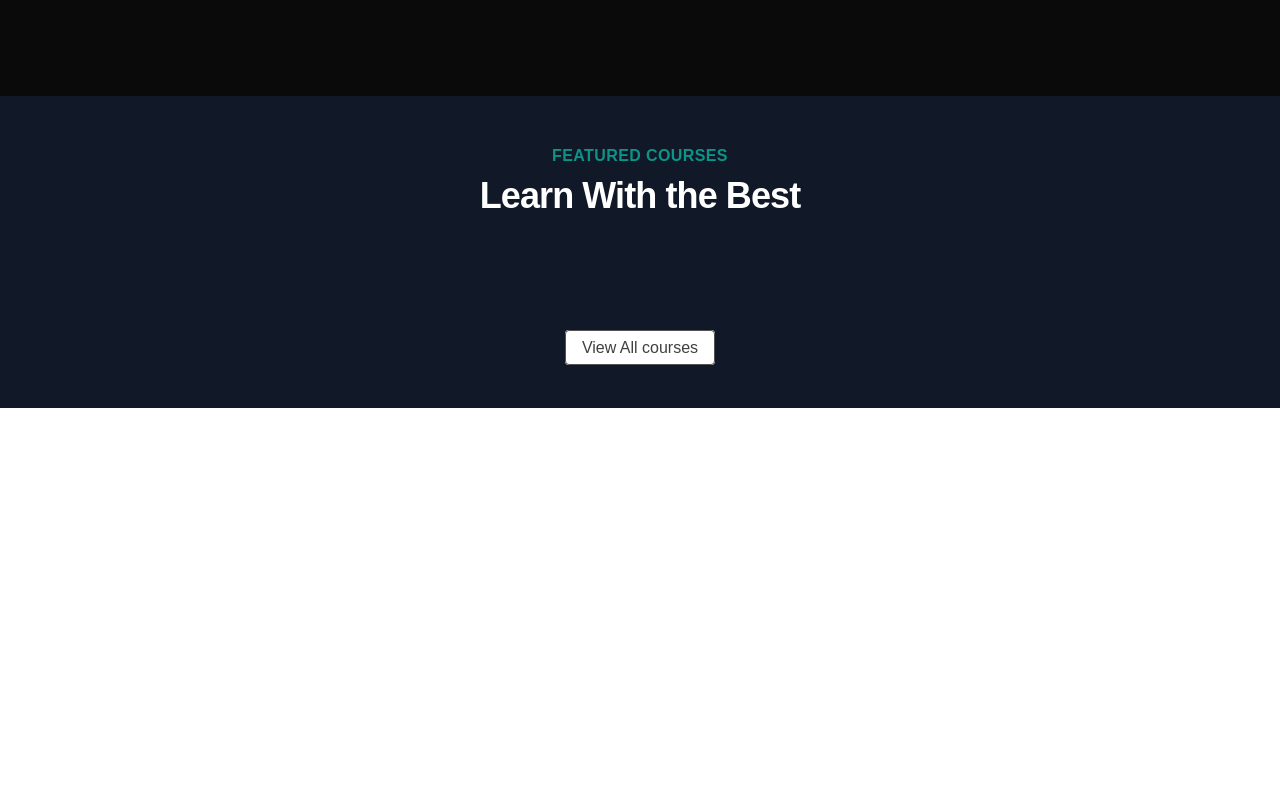
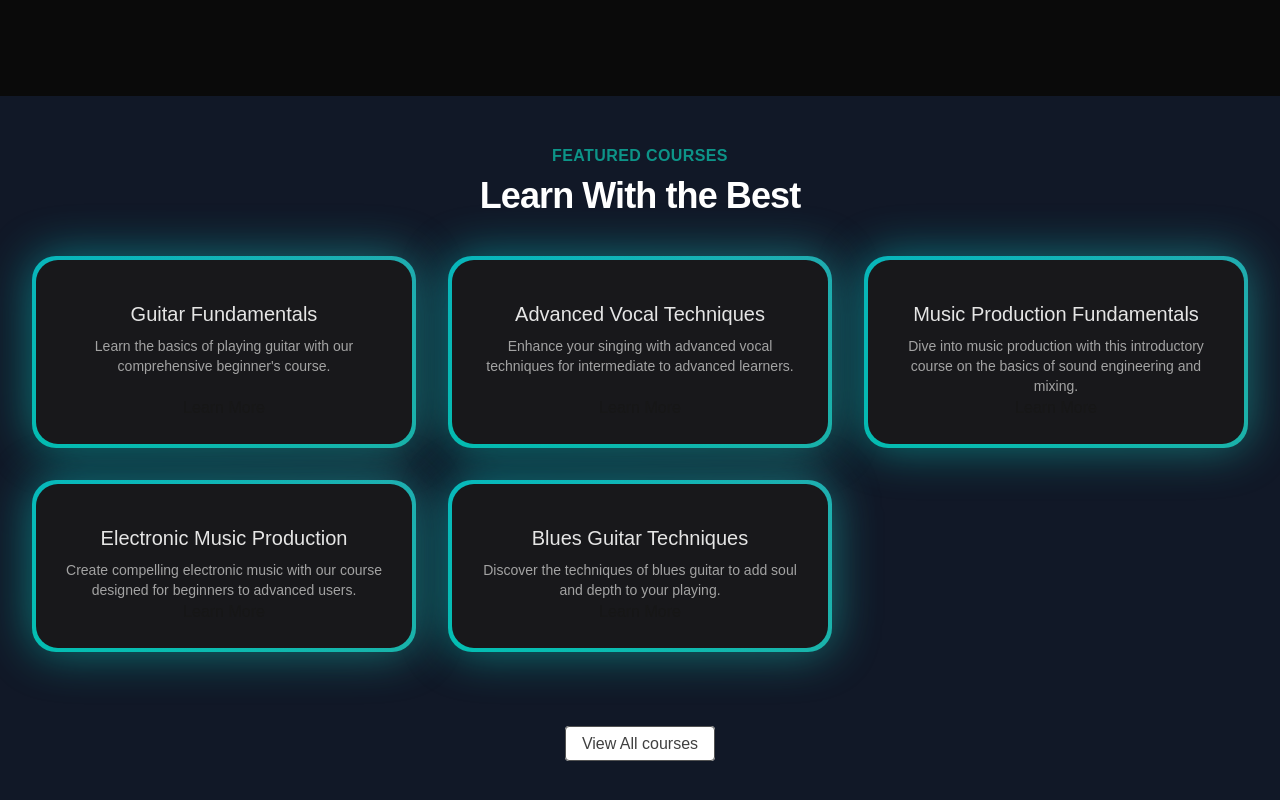
Before and after one commit to Muhammad-Jawad-0/Music_Course, a Next.js app: page / in a window 1280 px wide. Shown: the part 544-1344 px from the top of the page. Before the commit the page ends 952 px from the top, so only its background shows below. Built offline with nearby package versions, Linux system fonts and the light colour scheme.

Commit message:
Featured Section Designed

```diff
--- a/src/app/components/FeaturedSection.tsx
+++ b/src/app/components/FeaturedSection.tsx
@@ -1,5 +1,7 @@
+"use client";
 import Link from "next/link";
 import courseData from "../data/music_courses.json";
+import { BackgroundGradient } from "./ui/background-gradient";
 
 interface Course {
   id: number;
@@ -13,7 +15,9 @@
 }
 
 const FeaturedSection = () => {
-  courseData.courses.filter((course: Course) => course.isFeatured);
+  const featuredCourses = courseData.courses.filter(
+    (course: Course) => course.isFeatured
+  );
   return (
     <div className="py-12 bg-gray-900">
       <div className="text-center">
@@ -25,7 +29,23 @@
         </p>
       </div>
       <div className="mt-10 mx-8">
-        <div className="grid grid-cols-1 sm:grid-cols-2 lg:grid-cols-3 gap-8 justify-center"></div>
+        <div className="grid grid-cols-1 sm:grid-cols-2 lg:grid-cols-3 gap-8 justify-center">
+          {featuredCourses.map((course: Course) => (
+            <div key={course.id} className="flex justify-center">
+              <BackgroundGradient className="flex flex-col rounded-[22px] bg-white dark:bg-zinc-900 overflow-hidden h-full max-w-sm">
+                <div className="p-4 sm:p-6 flex flex-col items-center text-center flex-grow">
+                  <p className="text-lg sm:text-xl text-black mt-4 mb-2 dark:text-neutral-200">
+                    {course.title}
+                  </p>
+                  <p className="text-sm text-neutral-600 dark:text-neutral-400 flex-grow">
+                    {course.description}
+                  </p>
+                  <Link href={`/courses/${course.slug}`}>Learn More</Link>
+                </div>
+              </BackgroundGradient>
+            </div>
+          ))}
+        </div>
       </div>
       <div className="mt-20 text-center">
         <Link
```
